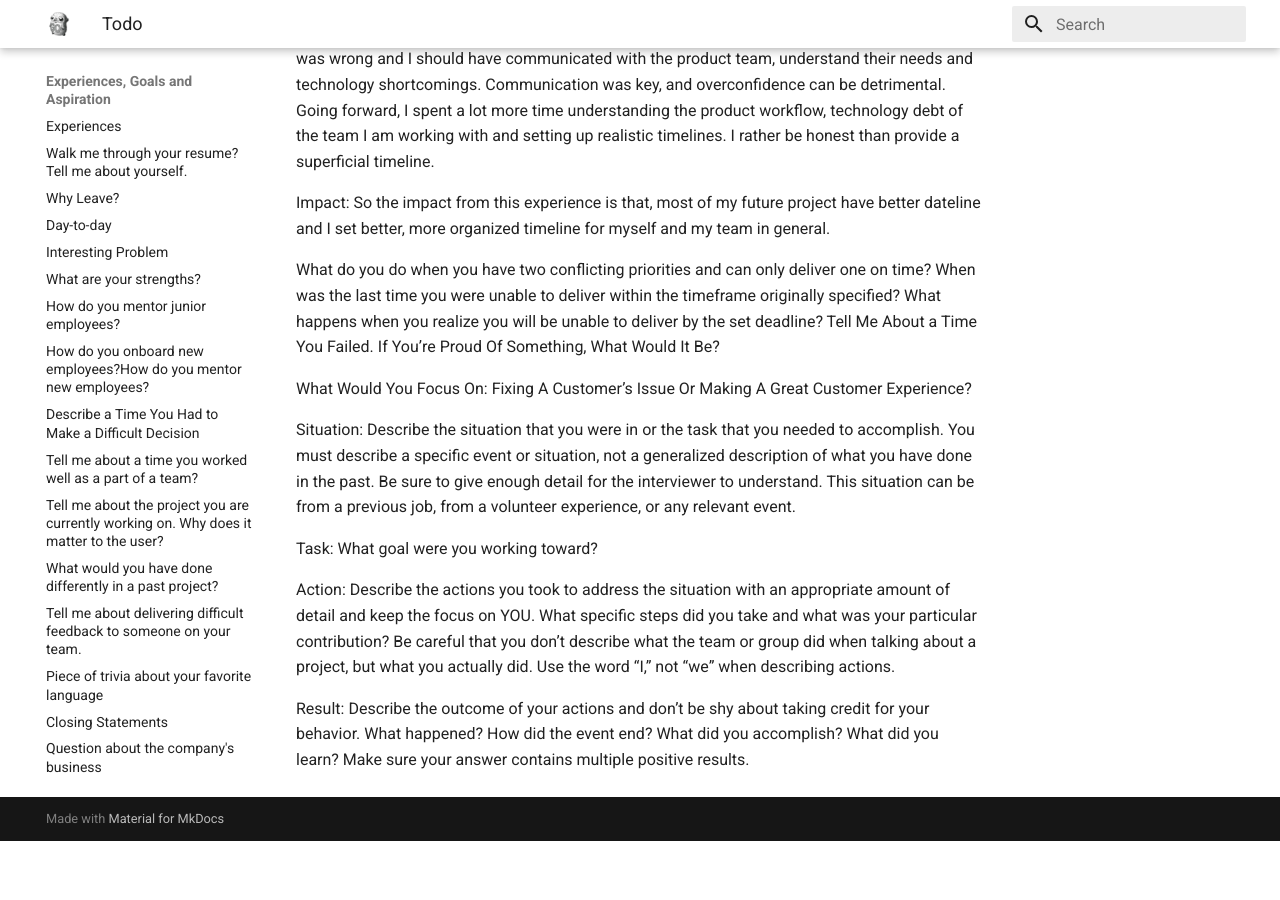
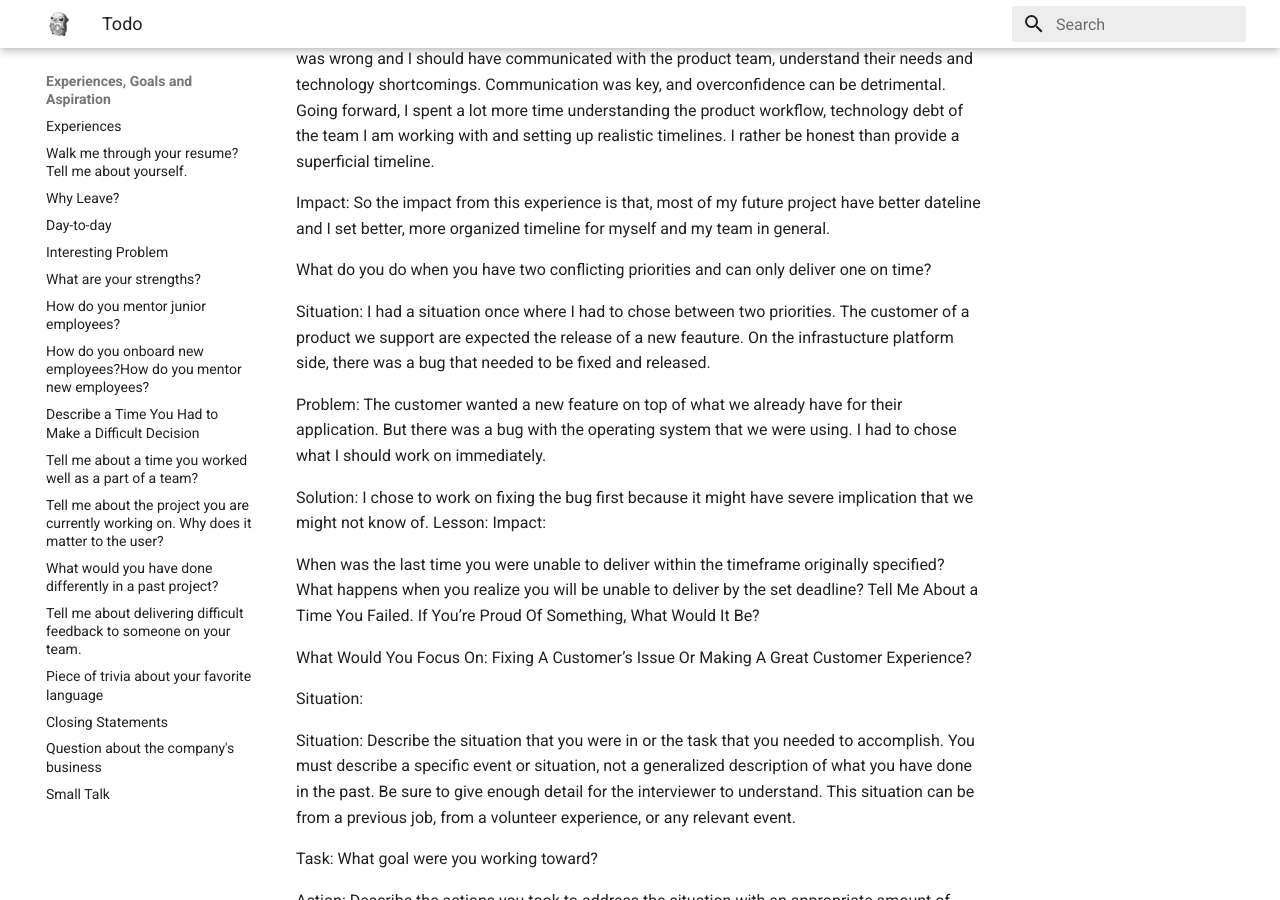
Before and after one commit to stashedUp/experiences, an MkDocs documentation site: the page built from docs/todo.md, in a window 1280 px wide and 900 px high, scrolled down 530 px. Built offline with MkDocs 1.6.1 and Material for MkDocs 9.7.7, drawn with Linux system fonts in a browser that asks for light colours; before the commit the page ends 1371 px from its top, so only the background shows below that.

Commit message:
Update todo.md

```diff
--- a/docs/todo.md
+++ b/docs/todo.md
@@ -17,12 +17,27 @@
 
 
 What do you do when you have two conflicting priorities and can only deliver one on time?
+
+Situation:
+I had a situation once where I had to chose between two priorities. The customer of a product we support are expected the release of a new feauture. On the infrastucture platform side, there was a bug that needed to be fixed and released.
+
+Problem:
+The customer wanted a new feature on top of what we already have for their application. But there was a bug with the operating system that we were using. I had to chose what I should work on immediately.
+
+Solution:
+I chose to work on fixing the bug first because it might have severe implication that we might not know of.
+Lesson:
+Impact:
+
+
 When was the last time you were unable to deliver within the timeframe originally specified?
 What happens when you realize you will be unable to deliver by the set deadline?
 Tell Me About a Time You Failed.
 If You’re Proud Of Something, What Would It Be?
 
 What Would You Focus On: Fixing A Customer’s Issue Or Making A Great Customer Experience?
+
+Situation:
 
 
 Situation: Describe the situation that you were in or the task that you needed to accomplish. You
```
